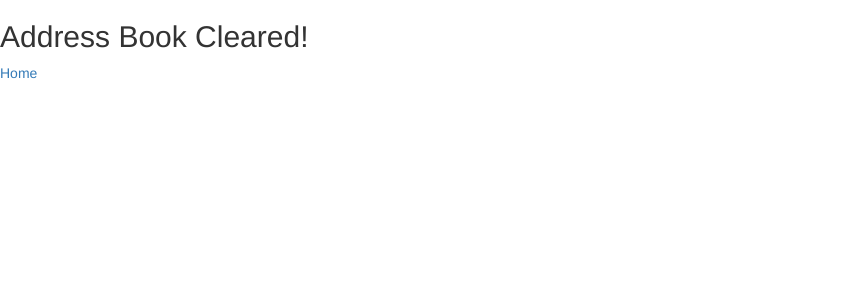
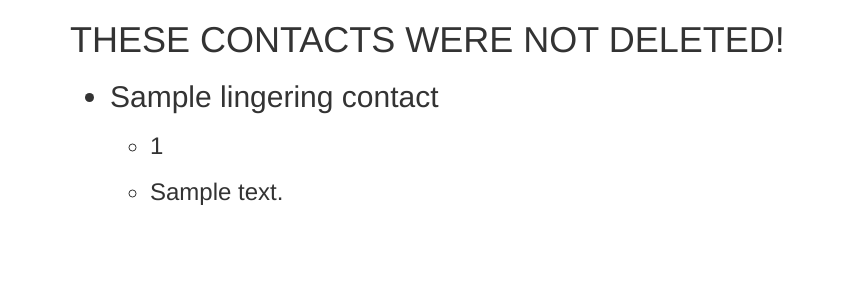
Before and after one commit to ludichrislyts/AddressBookCodeReview, a PHP site: template views/delete_contacts.html.twig in a window 1280 px wide. Shown: the top 300 px of the page, without its empty margins (0-845 px from the left). Run offline with PHP 8.4, Linux system fonts and the light colour scheme; the template is opened without the code that fills it: most values are stand-ins (such as "Sample title", 1, 10 or a date in 2020); some libraries are stand-ins or nearby versions.

Commit message:
get address book to work correctly

```diff
--- a/views/create_contact.html.twig
+++ b/views/create_contact.html.twig
@@ -3,12 +3,16 @@
         <title>Add Contact</title>
         <link rel='stylesheet' href='https://maxcdn.bootstrapcdn.com/bootstrap/3.3.5/css/bootstrap.min.css'>
     <body>
+        <div class='container'>
             <h2>You created a contact!</h2>
             <ul>
-            <li>{{ new_contact.getName }}</li>
+                <h4><li>{{ new_contact.getName }}</li></h4>
+                <ul>
                     <li>{{ new_contact.getPhoneNumber }}</li>
                     <li>{{ new_contact.getAddress }}</li>
                 </ul>
+            </ul>
             <p><a href='/'>View Address Book<a></p>
+        </div>
     </body>
 </html>
--- a/views/delete_contacts.html.twig
+++ b/views/delete_contacts.html.twig
@@ -4,7 +4,24 @@
         <link rel='stylesheet' href='https://maxcdn.bootstrapcdn.com/bootstrap/3.3.5/css/bootstrap.min.css'>
     </head>
     <body>
-        <h2>Address Book Cleared!</h2>
-        <p><a href='/'>Home</a></p>
+        {% if lingering_contacts is not empty %}
+            <div class='container'>
+                <h1>THESE CONTACTS WERE NOT DELETED!</h1>
+                {% for contact in lingering_contacts %}
+                    <ul>
+                        <h2><li>{{ contact.getName }}</li></h2>
+                        <ul>
+                            <h3><li>{{ contact.getPhoneNumber }}</li></h3>
+                            <h3><li>{{ contact.getAddress }}</li></h3>
+                        </ul>
+                    </ul>
+                {% endfor %}
+            </div>
+        {% else %}
+            <div class='container'>
+                <h2>Address Book Cleared!</h2>
+                <p><a href='/'>Home</a></p>
+            </div>
+        {% endif %}
     </body>
 </html>
--- a/views/delete_error.html.twig
+++ b/views/delete_error.html.twig
@@ -3,16 +3,20 @@
         <title>Error</title>
         <link rel='stylesheet' href='https://maxcdn.bootstrapcdn.com/bootstrap/3.3.5/css/bootstrap.min.css'>
     <body>
+        <div class='container'>
             <h2>These Contacts Were Not Deleted!</h2>
             {% if undeleted_contacts is not empty %}
                 <ul>
                     {% for contact in undeleted_contacts %}
-                    <li>{{ contact.getName }}</li>
+                        <h4><li>{{ contact.getName }}</li></h4>
+                        <ul>
                             <li>{{ contact.getPhoneNumber }}</li>
                             <li>{{ contact.getAddress }}</li>
+                        </ul>
                     {% endfor %}
                 </ul>
             {% endif %}
             <p><a href='/'>Home<a></p>
+        </div>
     </body>
 </html>
```
Also changed, not shown: app/app.php (+13 -10 lines), views/contacts.html.twig (+6 -5 lines). Lines whose indentation alone changed are shown as unchanged.
